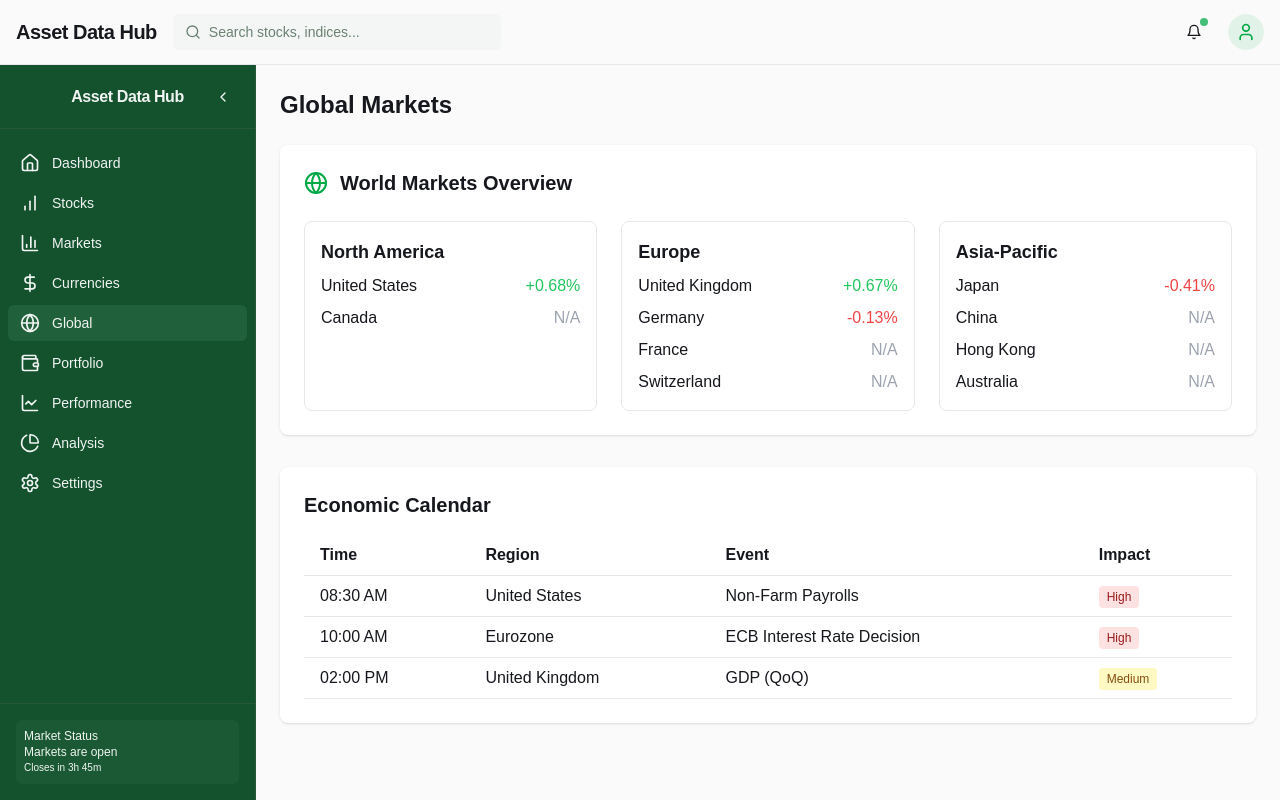
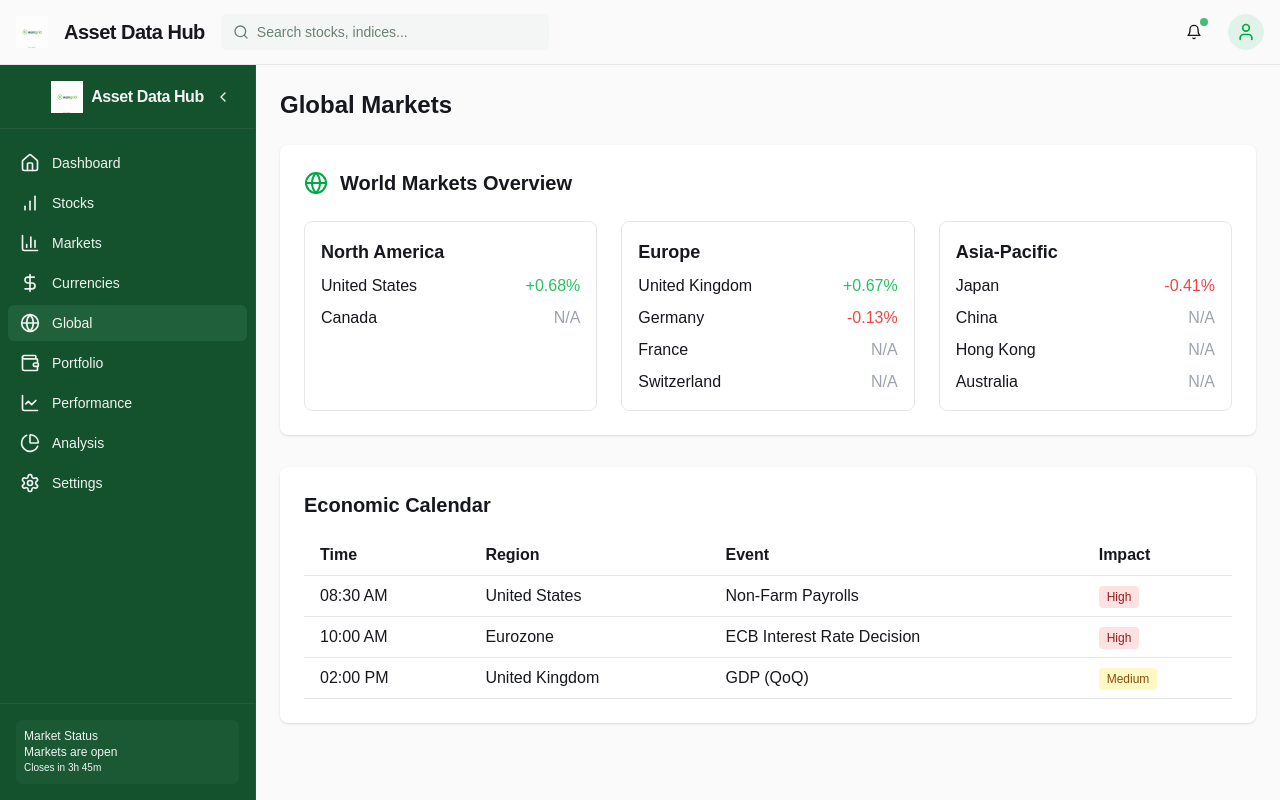
Before and after one commit to rcmarques357/portal-2025, a React (Vite) app: page /global in a window 1280 px wide. Built offline with nearby package versions, Linux system fonts and the light colour scheme.

Commit message:
Add logo to header and sidebar

```diff
--- a/src/components/layout/Navbar.tsx
+++ b/src/components/layout/Navbar.tsx
@@ -1,4 +1,3 @@
-
 import React from 'react';
 import { Search, Bell, User, Settings, LogOut, UserCircle } from 'lucide-react';
 import { useNavigate } from 'react-router-dom';
@@ -14,6 +13,7 @@ import {
   DropdownMenuSeparator,
   DropdownMenuTrigger,
 } from '@/components/ui/dropdown-menu';
+import logo from '@/assets/logo.png';
 
 interface NavbarProps {
   className?: string;
@@ -26,6 +26,7 @@ export function Navbar({ className }: NavbarProps) {
     <header className={cn("bg-background/95 backdrop-blur-sm sticky top-0 z-30 border-b", className)}>
       <div className="container flex items-center justify-between h-16 px-4">
         <div className="flex items-center gap-2 lg:gap-4">
+          <img src={logo} alt="Asset Data Hub Logo" className="h-8 w-8" />
           <h1 className="text-lg font-semibold tracking-tight lg:text-xl">Asset Data Hub</h1>
 
           <div className="relative hidden md:flex items-center h-9 rounded-md px-3 text-muted-foreground focus-within:text-foreground bg-muted/50">
--- a/src/components/layout/Sidebar.tsx
+++ b/src/components/layout/Sidebar.tsx
@@ -1,4 +1,3 @@
-
 import React from 'react';
 import {
   BarChart, PieChart, BarChart3, Wallet, LineChart, Globe,
@@ -8,6 +7,7 @@ import { cn } from '@/lib/utils';
 import { Button } from '@/components/ui/button';
 import { ScrollArea } from '@/components/ui/scroll-area';
 import { Link, useLocation } from 'react-router-dom';
+import logo from '@/assets/logo.png';
 
 interface SidebarProps {
   isCollapsed: boolean;
@@ -78,10 +78,18 @@ export function Sidebar({ isCollapsed, onToggle, className }: SidebarProps) {
       isCollapsed ? "w-16" : "w-64",
       className
     )}>
-      <div className="flex h-16 items-center justify-center border-b border-sidebar-border">
+      <div className="flex h-16 items-center justify-center border-b border-sidebar-border gap-2">
+        <img
+          src={logo}
+          alt="Asset Data Hub Logo"
+          className={cn(
+            "transition-all duration-200",
+            isCollapsed ? "h-8 w-8" : "h-8 w-8"
+          )}
+        />
         <h2 className={cn(
           "font-semibold tracking-tight transition-opacity duration-200",
-          isCollapsed ? "opacity-0" : "opacity-100"
+          isCollapsed ? "opacity-0 w-0" : "opacity-100"
         )}>
           Asset Data Hub
         </h2>
```
Also changed, not shown: src/assets/logo.png (added).
